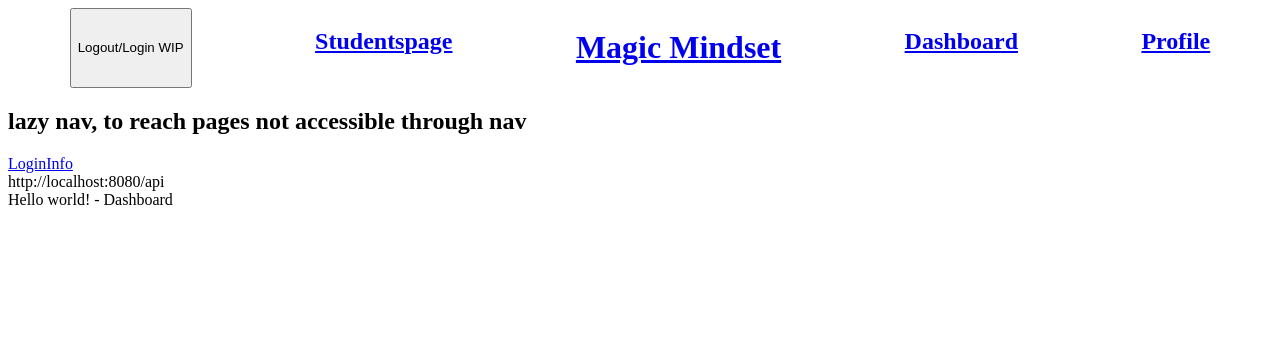
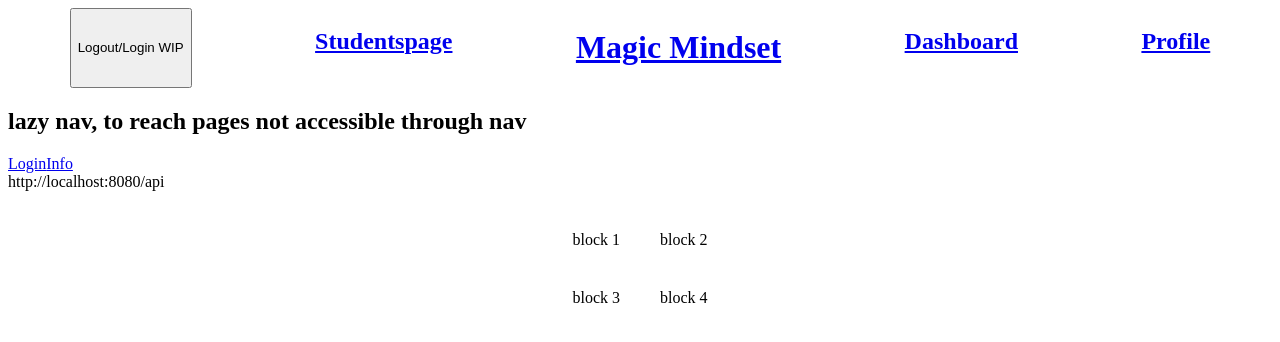
Before and after one commit to CryptForge/magic-mindset, a React (Vite) app in the folder website/: page /dashboard in a window 1280 px wide. Shown: the top 342 px of the page. Built offline with nearby package versions, Linux system fonts and the light colour scheme.

Commit message:
studentinfo page basics

```diff
--- /dev/null
+++ b/website/src/page/Dashboard/Dashboard.css
@@ -0,0 +1,26 @@
+.grid {
+  display: grid;
+}
+.standardgrid {
+  grid-template-areas:
+    "topleft topright"
+    "bottomleft bottomright";
+  justify-content: center;
+  padding: 20px;
+}
+.gridelement {
+  padding: 20px;
+}
+
+.box1 {
+  grid-area: "topleft";
+}
+.box2 {
+  grid-area: "topright";
+}
+.box3 {
+  grid-area: "bottomleft";
+}
+.box4 {
+  grid-area: "bottomright";
+}
--- a/website/src/page/Dashboard/Dashboard.jsx
+++ b/website/src/page/Dashboard/Dashboard.jsx
@@ -1,7 +1,17 @@
 import React from "react";
+import "./Dashboard.css";
 
 const Dashboard = (props) => {
-  return <>Hello world! - Dashboard</>;
+  return (
+    <div>
+      <div className="grid standardgrid">
+        <div className="box1 gridelement">block 1</div>
+        <div className="box2 gridelement">block 2</div>
+        <div className="box3 gridelement">block 3</div>
+        <div className="box4 gridelement">block 4</div>
+      </div>
+    </div>
+  );
 };
 
 export default Dashboard;
```
